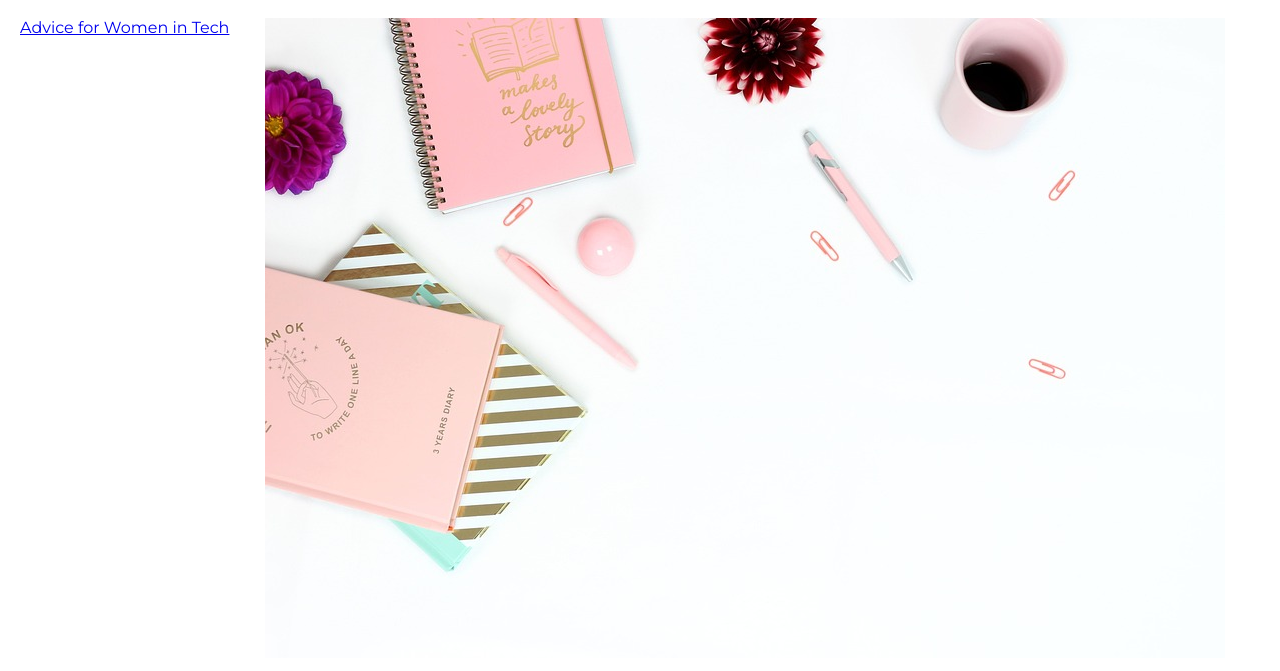
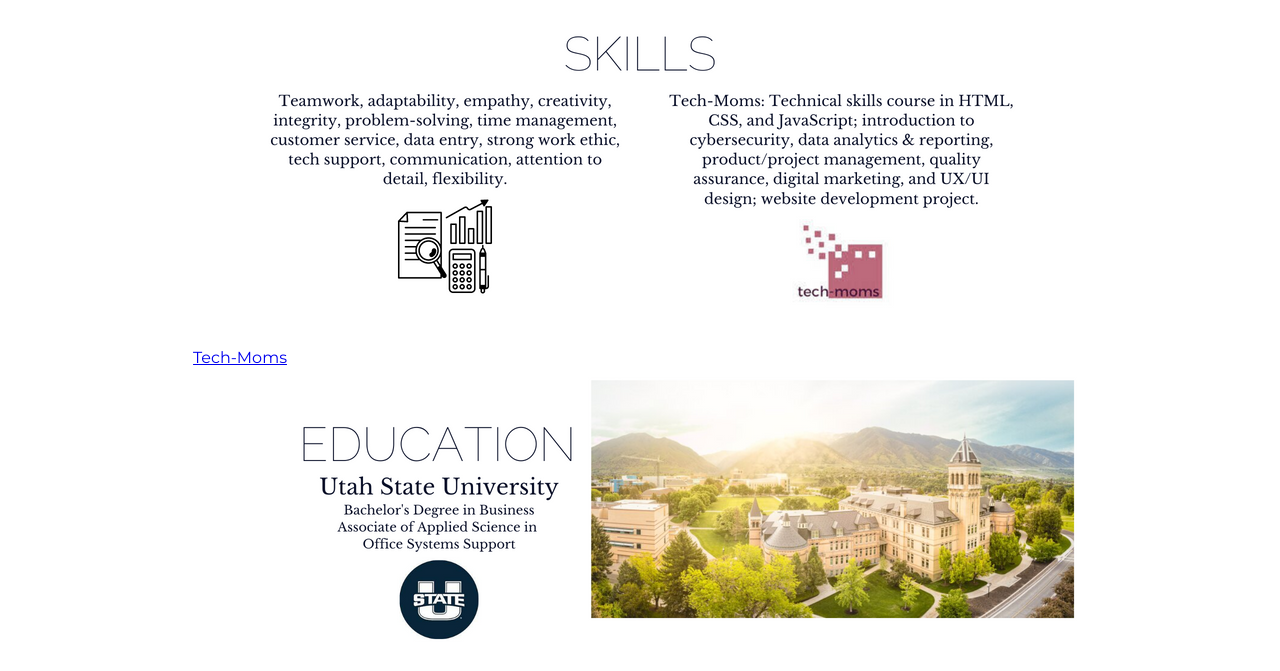
Before and after one commit to brandihjones/brandihjones.github.io, a plain HTML site: page index.html in a window 1280 px wide. Shown: the part 1049-1720 px from the top of the page. Drawn offline with Linux system fonts and the light colour scheme; files whose address does not match are found by name.

Commit message:
Add files via upload

```diff
--- a/index.html
+++ b/index.html
@@ -57,7 +57,7 @@
       </div>
       <nav>
         <ul class="main-nav">
-          <li><a class="nav-item" href="#experience">Experience</a></li>
+          <li><a class="nav-item" href="#skills">Skills</a></li>
           <li><a class="nav-item" href="#education">Education</a></li>
           <li><a class="nav-item" href="#about">About</a></li>
           <li><a class="nav-item" href="#contact">Contact</a></li>
@@ -71,21 +71,8 @@
       />
     </div>
     <div>
-      <section id="experience" class="center-logo">
-        <ul>
-          <li>
-            <a
-              href="https://www.themuse.com/advice/women-in-tech-company-insider-roundup"
-              >Advice for Women in Tech</a
-            >
-          </li>
-        </ul>
-        <div class="center-logo">
-          <img
-            src="C:\Users\brand\Downloads\feminine-2837458_960_720.jpg"
-            alt="feminine tech"
-          />
-        </div>
+      <section id="skills" class="center-logo">
+            <img src= "assets/Skills.png" class="skills" alt="skills" />
       </section>
       <section id="education" class="center-logo">
         <ul>
--- a/styles.css
+++ b/styles.css
@@ -69,7 +69,7 @@
   box-sizing: border-box;
 }
 
-#experience {
+#skills {
   background-color: white;
   margin: 10px;
   padding: 10px;
```
